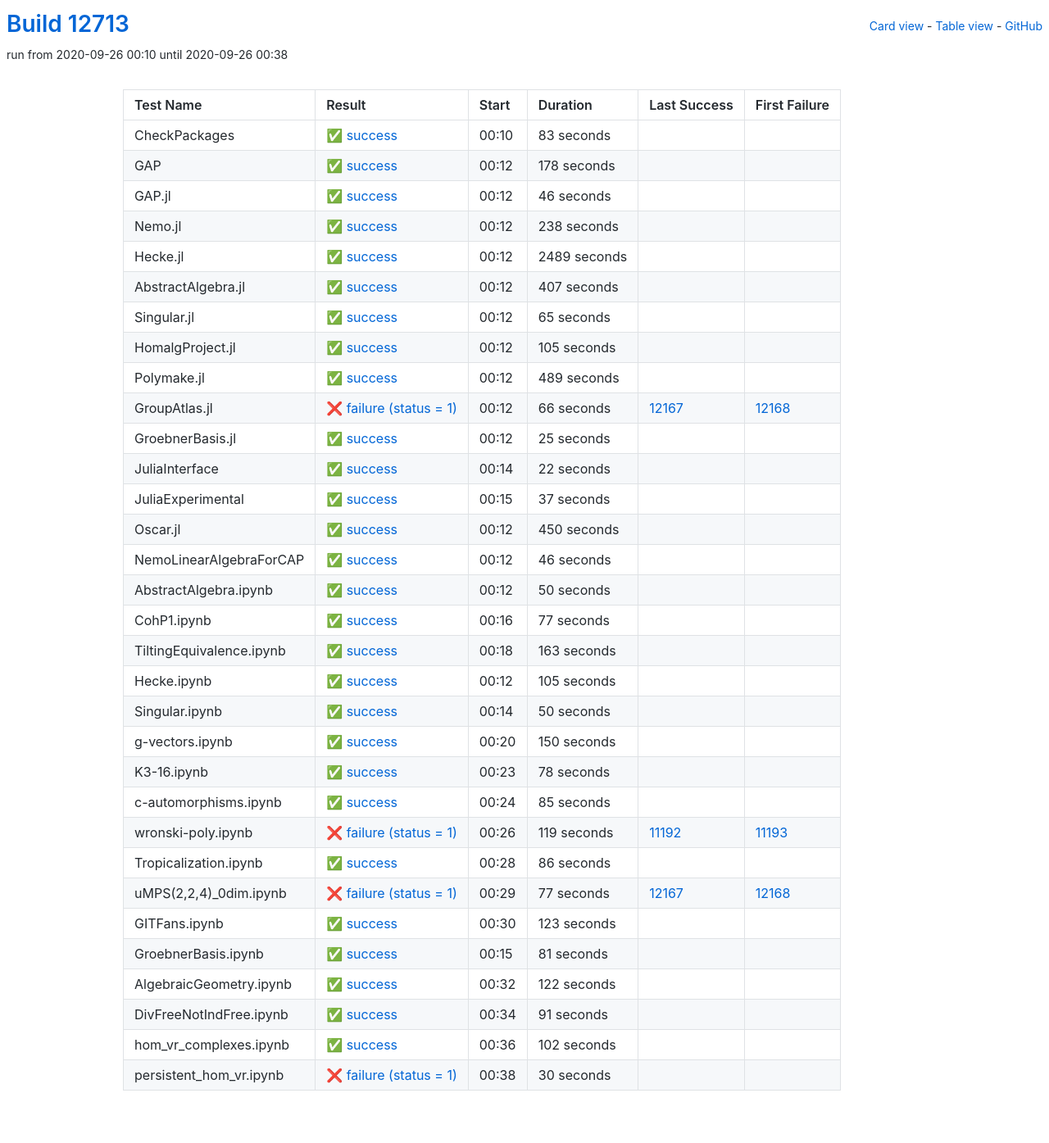
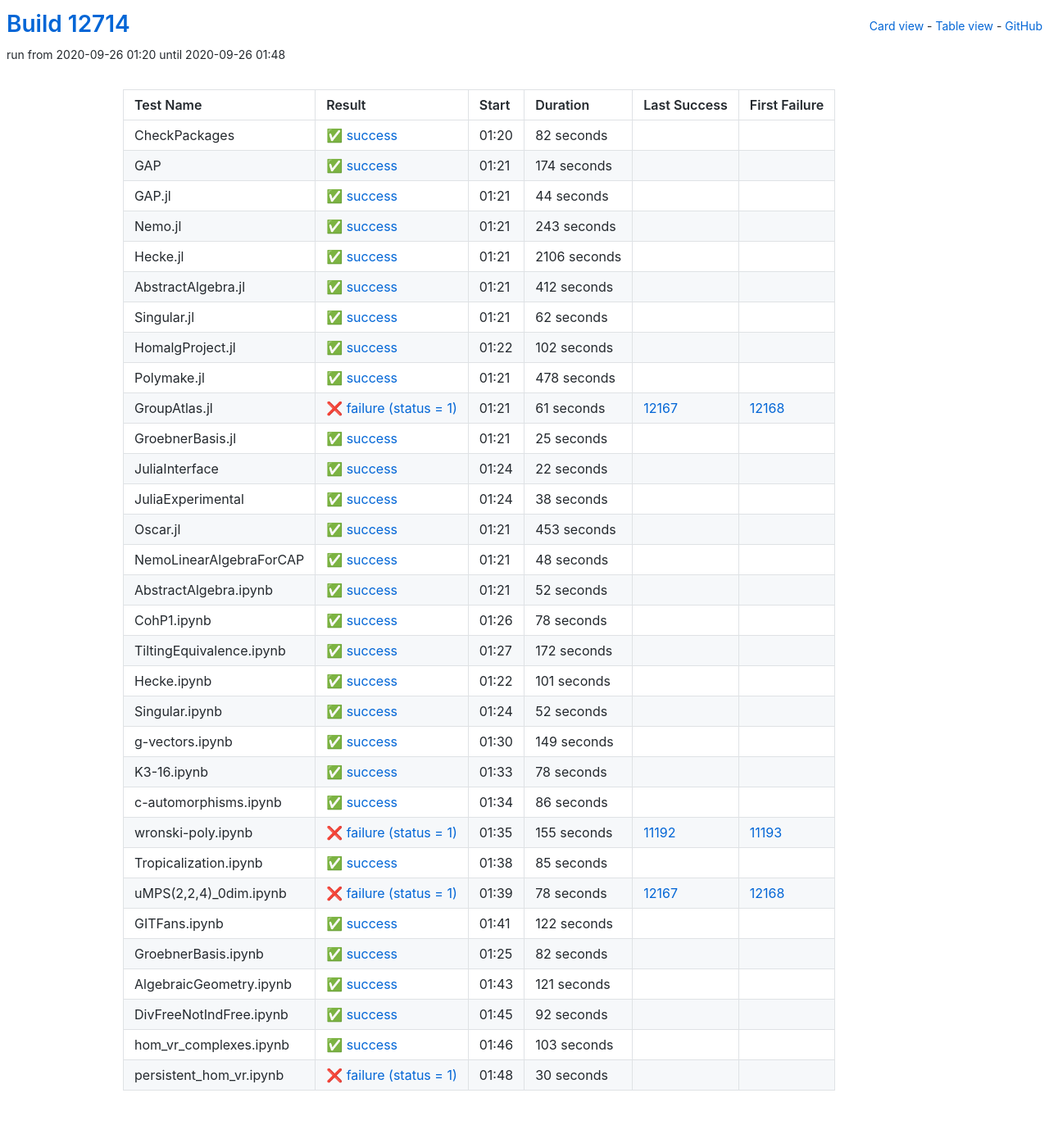
Before and after one commit to oscar-system/oscar-ci-status, a Jekyll site: the page built from table.html, in a window 1280 px wide. Shown: the whole page at 82% size. Built offline with Jekyll 4.4.1, drawn with Linux system fonts in a browser that asks for light colours.

Commit message:
Build #12714

```diff
--- a/_data/ci.yml
+++ b/_data/ci.yml
@@ -1,6 +1,6 @@
 ---
-build: 12713
-build_url: https://oscarci.mathematik.uni-kl.de/job/oscar/12713/
+build: 12714
+build_url: https://oscarci.mathematik.uni-kl.de/job/oscar/12714/
 job: oscar
 organization: oscar-system
 repo: oscar-ci-status
@@ -8,128 +8,128 @@
 tests:
 - name: CheckPackages
   id: checkpackages
-  log: https://oscarci.mathematik.uni-kl.de/job/oscar/12713/artifact/logs/build-12713/CheckPackages.log
-  start: 2020-09-26 00:10
+  log: https://oscarci.mathematik.uni-kl.de/job/oscar/12714/artifact/logs/build-12714/CheckPackages.log
+  start: 2020-09-26 01:20
   success: true
   exitcode: 0
   status: success
-  duration: 83
+  duration: 82
   last_success: false
   last_success_url:
   first_failure: false
   first_failure_url:
 - name: GAP
   id: gap
-  log: https://oscarci.mathematik.uni-kl.de/job/oscar/12713/artifact/logs/build-12713/GAP.log
-  start: 2020-09-26 00:12
+  log: https://oscarci.mathematik.uni-kl.de/job/oscar/12714/artifact/logs/build-12714/GAP.log
+  start: 2020-09-26 01:21
   success: true
   exitcode: 0
   status: success
-  duration: 178
+  duration: 174
   last_success: false
   last_success_url:
   first_failure: false
   first_failure_url:
 - name: GAP.jl
   id: gap-jl
-  log: https://oscarci.mathematik.uni-kl.de/job/oscar/12713/artifact/logs/build-12713/GAP.jl.log
-  start: 2020-09-26 00:12
+  log: https://oscarci.mathematik.uni-kl.de/job/oscar/12714/artifact/logs/build-12714/GAP.jl.log
+  start: 2020-09-26 01:21
   success: true
   exitcode: 0
   status: success
-  duration: 46
+  duration: 44
   last_success: false
   last_success_url:
   first_failure: false
   first_failure_url:
 - name: Nemo.jl
   id: nemo-jl
-  log: https://oscarci.mathematik.uni-kl.de/job/oscar/12713/artifact/logs/build-12713/Nemo.jl.log
-  start: 2020-09-26 00:12
+  log: https://oscarci.mathematik.uni-kl.de/job/oscar/12714/artifact/logs/build-12714/Nemo.jl.log
+  start: 2020-09-26 01:21
   success: true
   exitcode: 0
   status: success
-  duration: 238
+  duration: 243
   last_success: false
   last_success_url:
   first_failure: false
   first_failure_url:
 - name: Hecke.jl
   id: hecke-jl
-  log: https://oscarci.mathematik.uni-kl.de/job/oscar/12713/artifact/logs/build-12713/Hecke.jl.log
-  start: 2020-09-26 00:12
+  log: https://oscarci.mathematik.uni-kl.de/job/oscar/12714/artifact/logs/build-12714/Hecke.jl.log
+  start: 2020-09-26 01:21
   success: true
   exitcode: 0
   status: success
-  duration: 2489
+  duration: 2106
   last_success: false
   last_success_url:
   first_failure: false
   first_failure_url:
 - name: AbstractAlgebra.jl
   id: abstractalgebra-jl
-  log: https://oscarci.mathematik.uni-kl.de/job/oscar/12713/artifact/logs/build-12713/AbstractAlgebra.jl.log
-  start: 2020-09-26 00:12
+  log: https://oscarci.mathematik.uni-kl.de/job/oscar/12714/artifact/logs/build-12714/AbstractAlgebra.jl.log
+  start: 2020-09-26 01:21
   success: true
   exitcode: 0
   status: success
-  duration: 407
+  duration: 412
   last_success: false
   last_success_url:
   first_failure: false
   first_failure_url:
 - name: Singular.jl
   id: singular-jl
-  log: https://oscarci.mathematik.uni-kl.de/job/oscar/12713/artifact/logs/build-12713/Singular.jl.log
-  start: 2020-09-26 00:12
+  log: https://oscarci.mathematik.uni-kl.de/job/oscar/12714/artifact/logs/build-12714/Singular.jl.log
+  start: 2020-09-26 01:21
   success: true
   exitcode: 0
   status: success
-  duration: 65
+  duration: 62
   last_success: false
   last_success_url:
   first_failure: false
   first_failure_url:
 - name: HomalgProject.jl
   id: homalgproject-jl
-  log: https://oscarci.mathematik.uni-kl.de/job/oscar/12713/artifact/logs/build-12713/HomalgProject.jl.log
-  start: 2020-09-26 00:12
+  log: https://oscarci.mathematik.uni-kl.de/job/oscar/12714/artifact/logs/build-12714/HomalgProject.jl.log
+  start: 2020-09-26 01:22
   success: true
   exitcode: 0
   status: success
-  duration: 105
+  duration: 102
   last_success: false
   last_success_url:
   first_failure: false
   first_failure_url:
 - name: Polymake.jl
   id: polymake-jl
-  log: https://oscarci.mathematik.uni-kl.de/job/oscar/12713/artifact/logs/build-12713/Polymake.jl.log
-  start: 2020-09-26 00:12
+  log: https://oscarci.mathematik.uni-kl.de/job/oscar/12714/artifact/logs/build-12714/Polymake.jl.log
+  start: 2020-09-26 01:21
   success: true
   exitcode: 0
   status: success
-  duration: 489
+  duration: 478
   last_success: false
   last_success_url:
   first_failure: false
   first_failure_url:
 - name: GroupAtlas.jl
   id: groupatlas-jl
-  log: https://oscarci.mathematik.uni-kl.de/job/oscar/12713/artifact/logs/build-12713/GroupAtlas.jl.log
-  start: 2020-09-26 00:12
+  log: https://oscarci.mathematik.uni-kl.de/job/oscar/12714/artifact/logs/build-12714/GroupAtlas.jl.log
+  start: 2020-09-26 01:21
   success: false
   exitcode: 1
   status: failure
-  duration: 66
+  duration: 61
   last_success: 12167
   last_success_url: https://oscarci.mathematik.uni-kl.de/job/oscar/12167/
   first_failure: 12168
   first_failure_url: https://oscarci.mathematik.uni-kl.de/job/oscar/12168/
 - name: GroebnerBasis.jl
   id: groebnerbasis-jl
-  log: https://oscarci.mathematik.uni-kl.de/job/oscar/12713/artifact/logs/build-12713/GroebnerBasis.jl.log
-  start: 2020-09-26 00:12
+  log: https://oscarci.mathematik.uni-kl.de/job/oscar/12714/artifact/logs/build-12714/GroebnerBasis.jl.log
+  start: 2020-09-26 01:21
   success: true
   exitcode: 0
   status: success
@@ -140,8 +140,8 @@
   first_failure_url:
 - name: JuliaInterface
   id: juliainterface
-  log: https://oscarci.mathematik.uni-kl.de/job/oscar/12713/artifact/logs/build-12713/JuliaInterface.log
-  start: 2020-09-26 00:14
+  log: https://oscarci.mathematik.uni-kl.de/job/oscar/12714/artifact/logs/build-12714/JuliaInterface.log
+  start: 2020-09-26 01:24
   success: true
   exitcode: 0
   status: success
@@ -152,116 +152,116 @@
   first_failure_url:
 - name: JuliaExperimental
   id: juliaexperimental
-  log: https://oscarci.mathematik.uni-kl.de/job/oscar/12713/artifact/logs/build-12713/JuliaExperimental.log
-  start: 2020-09-26 00:15
+  log: https://oscarci.mathematik.uni-kl.de/job/oscar/12714/artifact/logs/build-12714/JuliaExperimental.log
+  start: 2020-09-26 01:24
   success: true
   exitcode: 0
   status: success
-  duration: 37
+  duration: 38
   last_success: false
   last_success_url:
   first_failure: false
   first_failure_url:
 - name: Oscar.jl
   id: oscar-jl
-  log: https://oscarci.mathematik.uni-kl.de/job/oscar/12713/artifact/logs/build-12713/Oscar.jl.log
-  start: 2020-09-26 00:12
+  log: https://oscarci.mathematik.uni-kl.de/job/oscar/12714/artifact/logs/build-12714/Oscar.jl.log
+  start: 2020-09-26 01:21
   success: true
   exitcode: 0
   status: success
-  duration: 450
+  duration: 453
   last_success: false
   last_success_url:
   first_failure: false
   first_failure_url:
 - name: NemoLinearAlgebraForCAP
   id: nemolinearalgebraforcap
-  log: https://oscarci.mathematik.uni-kl.de/job/oscar/12713/artifact/logs/build-12713/NemoLinearAlgebraForCAP.log
-  start: 2020-09-26 00:12
+  log: https://oscarci.mathematik.uni-kl.de/job/oscar/12714/artifact/logs/build-12714/NemoLinearAlgebraForCAP.log
+  start: 2020-09-26 01:21
   success: true
   exitcode: 0
   status: success
-  duration: 46
+  duration: 48
   last_success: false
   last_success_url:
   first_failure: false
   first_failure_url:
 - name: AbstractAlgebra.ipynb
   id: abstractalgebra-ipynb
-  log: https://oscarci.mathematik.uni-kl.de/job/oscar/12713/artifact/logs/build-12713/AbstractAlgebra.ipynb.log
-  start: 2020-09-26 00:12
+  log: https://oscarci.mathematik.uni-kl.de/job/oscar/12714/artifact/logs/build-12714/AbstractAlgebra.ipynb.log
+  start: 2020-09-26 01:21
   success: true
   exitcode: 0
   status: success
-  duration: 50
+  duration: 52
   last_success: false
   last_success_url:
   first_failure: false
   first_failure_url:
 - name: CohP1.ipynb
   id: cohp1-ipynb
-  log: https://oscarci.mathematik.uni-kl.de/job/oscar/12713/artifact/logs/build-12713/CohP1.ipynb.log
-  start: 2020-09-26 00:16
+  log: https://oscarci.mathematik.uni-kl.de/job/oscar/12714/artifact/logs/build-12714/CohP1.ipynb.log
+  start: 2020-09-26 01:26
   success: true
   exitcode: 0
   status: success
-  duration: 77
+  duration: 78
   last_success: false
   last_success_url:
   first_failure: false
   first_failure_url:
 - name: TiltingEquivalence.ipynb
   id: tiltingequivalence-ipynb
-  log: https://oscarci.mathematik.uni-kl.de/job/oscar/12713/artifact/logs/build-12713/TiltingEquivalence.ipynb.log
-  start: 2020-09-26 00:18
+  log: https://oscarci.mathematik.uni-kl.de/job/oscar/12714/artifact/logs/build-12714/TiltingEquivalence.ipynb.log
+  start: 2020-09-26 01:27
   success: true
   exitcode: 0
   status: success
-  duration: 163
+  duration: 172
   last_success: false
   last_success_url:
   first_failure: false
   first_failure_url:
 - name: Hecke.ipynb
   id: hecke-ipynb
-  log: https://oscarci.mathematik.uni-kl.de/job/oscar/12713/artifact/logs/build-12713/Hecke.ipynb.log
-  start: 2020-09-26 00:12
+  log: https://oscarci.mathematik.uni-kl.de/job/oscar/12714/artifact/logs/build-12714/Hecke.ipynb.log
+  start: 2020-09-26 01:22
   success: true
   exitcode: 0
   status: success
-  duration: 105
+  duration: 101
   last_success: false
   last_success_url:
   first_failure: false
   first_failure_url:
 - name: Singular.ipynb
   id: singular-ipynb
-  log: https://oscarci.mathematik.uni-kl.de/job/oscar/12713/artifact/logs/build-12713/Singular.ipynb.log
-  start: 2020-09-26 00:14
+  log: https://oscarci.mathematik.uni-kl.de/job/oscar/12714/artifact/logs/build-12714/Singular.ipynb.log
+  start: 2020-09-26 01:24
   success: true
   exitcode: 0
   status: success
-  duration: 50
+  duration: 52
   last_success: false
   last_success_url:
   first_failure: false
   first_failure_url:
 - name: g-vectors.ipynb
   id: g-vectors-ipynb
-  log: https://oscarci.mathematik.uni-kl.de/job/oscar/12713/artifact/logs/build-12713/g-vectors.ipynb.log
-  start: 2020-09-26 00:20
+  log: https://oscarci.mathematik.uni-kl.de/job/oscar/12714/artifact/logs/build-12714/g-vectors.ipynb.log
+  start: 2020-09-26 01:30
   success: true
   exitcode: 0
   status: success
-  duration: 150
+  duration: 149
   last_success: false
   last_success_url:
   first_failure: false
   first_failure_url:
 - name: K3-16.ipynb
   id: k3-16-ipynb
-  log: https://oscarci.mathematik.uni-kl.de/job/oscar/12713/artifact/logs/build-12713/K3-16.ipynb.log
-  start: 2020-09-26 00:23
+  log: https://oscarci.mathematik.uni-kl.de/job/oscar/12714/artifact/logs/build-12714/K3-16.ipynb.log
+  start: 2020-09-26 01:33
   success: true
   exitcode: 0
   status: success
@@ -272,8 +272,32 @@
   first_failure_url:
 - name: c-automorphisms.ipynb
   id: c-automorphisms-ipynb
-  log: https://oscarci.mathematik.uni-kl.de/job/oscar/12713/artifact/logs/build-12713/c-automorphisms.ipynb.log
-  start: 2020-09-26 00:24
+  log: https://oscarci.mathematik.uni-kl.de/job/oscar/12714/artifact/logs/build-12714/c-automorphisms.ipynb.log
+  start: 2020-09-26 01:34
+  success: true
+  exitcode: 0
+  status: success
+  duration: 86
+  last_success: false
+  last_success_url:
+  first_failure: false
+  first_failure_url:
+- name: wronski-poly.ipynb
+  id: wronski-poly-ipynb
+  log: https://oscarci.mathematik.uni-kl.de/job/oscar/12714/artifact/logs/build-12714/wronski-poly.ipynb.log
+  start: 2020-09-26 01:35
+  success: false
+  exitcode: 1
+  status: failure
+  duration: 155
+  last_success: 11192
+  last_success_url: https://oscarci.mathematik.uni-kl.de/job/oscar/11192/
+  first_failure: 11193
+  first_failure_url: https://oscarci.mathematik.uni-kl.de/job/oscar/11193/
+- name: Tropicalization.ipynb
+  id: tropicalization-ipynb
+  log: https://oscarci.mathematik.uni-kl.de/job/oscar/12714/artifact/logs/build-12714/Tropicalization.ipynb.log
+  start: 2020-09-26 01:38
   success: true
   exitcode: 0
   status: success
@@ -282,70 +306,22 @@
   last_success_url:
   first_failure: false
   first_failure_url:
-- name: wronski-poly.ipynb
-  id: wronski-poly-ipynb
-  log: https://oscarci.mathematik.uni-kl.de/job/oscar/12713/artifact/logs/build-12713/wronski-poly.ipynb.log
-  start: 2020-09-26 00:26
+- name: uMPS(2,2,4)_0dim.ipynb
+  id: umps-2-2-4-0dim-ipynb
+  log: https://oscarci.mathematik.uni-kl.de/job/oscar/12714/artifact/logs/build-12714/uMPS-2-2-4-_0dim.ipynb.log
+  start: 2020-09-26 01:39
   success: false
   exitcode: 1
   status: failure
-  duration: 119
-  last_success: 11192
-  last_success_url: https://oscarci.mathematik.uni-kl.de/job/oscar/11192/
-  first_failure: 11193
-  first_failure_url: https://oscarci.mathematik.uni-kl.de/job/oscar/11193/
-- name: Tropicalization.ipynb
-  id: tropicalization-ipynb
-  log: https://oscarci.mathematik.uni-kl.de/job/oscar/12713/artifact/logs/build-12713/Tropicalization.ipynb.log
-  start: 2020-09-26 00:28
-  success: true
-  exitcode: 0
-  status: success
-  duration: 86
-  last_success: false
-  last_success_url:
-  first_failure: false
-  first_failure_url:
-- name: uMPS(2,2,4)_0dim.ipynb
-  id: umps-2-2-4-0dim-ipynb
-  log: https://oscarci.mathematik.uni-kl.de/job/oscar/12713/artifact/logs/build-12713/uMPS-2-2-4-_0dim.ipynb.log
-  start: 2020-09-26 00:29
-  success: false
-  exitcode: 1
-  status: failure
-  duration: 77
+  duration: 78
   last_success: 12167
   last_success_url: https://oscarci.mathematik.uni-kl.de/job/oscar/12167/
   first_failure: 12168
   first_failure_url: https://oscarci.mathematik.uni-kl.de/job/oscar/12168/
 - name: GITFans.ipynb
   id: gitfans-ipynb
-  log: https://oscarci.mathematik.uni-kl.de/job/oscar/12713/artifact/logs/build-12713/GITFans.ipynb.log
-  start: 2020-09-26 00:30
-  success: true
-  exitcode: 0
-  status: success
-  duration: 123
-  last_success: false
-  last_success_url:
-  first_failure: false
-  first_failure_url:
-- name: GroebnerBasis.ipynb
-  id: groebnerbasis-ipynb
-  log: https://oscarci.mathematik.uni-kl.de/job/oscar/12713/artifact/logs/build-12713/GroebnerBasis.ipynb.log
-  start: 2020-09-26 00:15
-  success: true
-  exitcode: 0
-  status: success
-  duration: 81
-  last_success: false
-  last_success_url:
-  first_failure: false
-  first_failure_url:
-- name: AlgebraicGeometry.ipynb
-  id: algebraicgeometry-ipynb
-  log: https://oscarci.mathematik.uni-kl.de/job/oscar/12713/artifact/logs/build-12713/AlgebraicGeometry.ipynb.log
-  start: 2020-09-26 00:32
+  log: https://oscarci.mathematik.uni-kl.de/job/oscar/12714/artifact/logs/build-12714/GITFans.ipynb.log
+  start: 2020-09-26 01:41
   success: true
   exitcode: 0
   status: success
@@ -354,34 +330,58 @@
   last_success_url:
   first_failure: false
   first_failure_url:
-- name: DivFreeNotIndFree.ipynb
-  id: divfreenotindfree-ipynb
-  log: https://oscarci.mathematik.uni-kl.de/job/oscar/12713/artifact/logs/build-12713/DivFreeNotIndFree.ipynb.log
-  start: 2020-09-26 00:34
+- name: GroebnerBasis.ipynb
+  id: groebnerbasis-ipynb
+  log: https://oscarci.mathematik.uni-kl.de/job/oscar/12714/artifact/logs/build-12714/GroebnerBasis.ipynb.log
+  start: 2020-09-26 01:25
   success: true
   exitcode: 0
   status: success
-  duration: 91
+  duration: 82
+  last_success: false
+  last_success_url:
+  first_failure: false
+  first_failure_url:
+- name: AlgebraicGeometry.ipynb
+  id: algebraicgeometry-ipynb
+  log: https://oscarci.mathematik.uni-kl.de/job/oscar/12714/artifact/logs/build-12714/AlgebraicGeometry.ipynb.log
+  start: 2020-09-26 01:43
+  success: true
+  exitcode: 0
+  status: success
+  duration: 121
+  last_success: false
+  last_success_url:
+  first_failure: false
+  first_failure_url:
+- name: DivFreeNotIndFree.ipynb
+  id: divfreenotindfree-ipynb
+  log: https://oscarci.mathematik.uni-kl.de/job/oscar/12714/artifact/logs/build-12714/DivFreeNotIndFree.ipynb.log
+  start: 2020-09-26 01:45
+  success: true
+  exitcode: 0
+  status: success
+  duration: 92
   last_success: false
   last_success_url:
   first_failure: false
   first_failure_url:
 - name: hom_vr_complexes.ipynb
   id: hom-vr-complexes-ipynb
-  log: https://oscarci.mathematik.uni-kl.de/job/oscar/12713/artifact/logs/build-12713/hom_vr_complexes.ipynb.log
-  start: 2020-09-26 00:36
+  log: https://oscarci.mathematik.uni-kl.de/job/oscar/12714/artifact/logs/build-12714/hom_vr_complexes.ipynb.log
+  start: 2020-09-26 01:46
   success: true
   exitcode: 0
   status: success
-  duration: 102
+  duration: 103
   last_success: false
   last_success_url:
   first_failure: false
   first_failure_url:
 - name: persistent_hom_vr.ipynb
   id: persistent-hom-vr-ipynb
-  log: https://oscarci.mathematik.uni-kl.de/job/oscar/12713/artifact/logs/build-12713/persistent_hom_vr.ipynb.log
-  start: 2020-09-26 00:38
+  log: https://oscarci.mathematik.uni-kl.de/job/oscar/12714/artifact/logs/build-12714/persistent_hom_vr.ipynb.log
+  start: 2020-09-26 01:48
   success: false
   exitcode: 1
   status: failure
```
Also changed, not shown: README.md.
